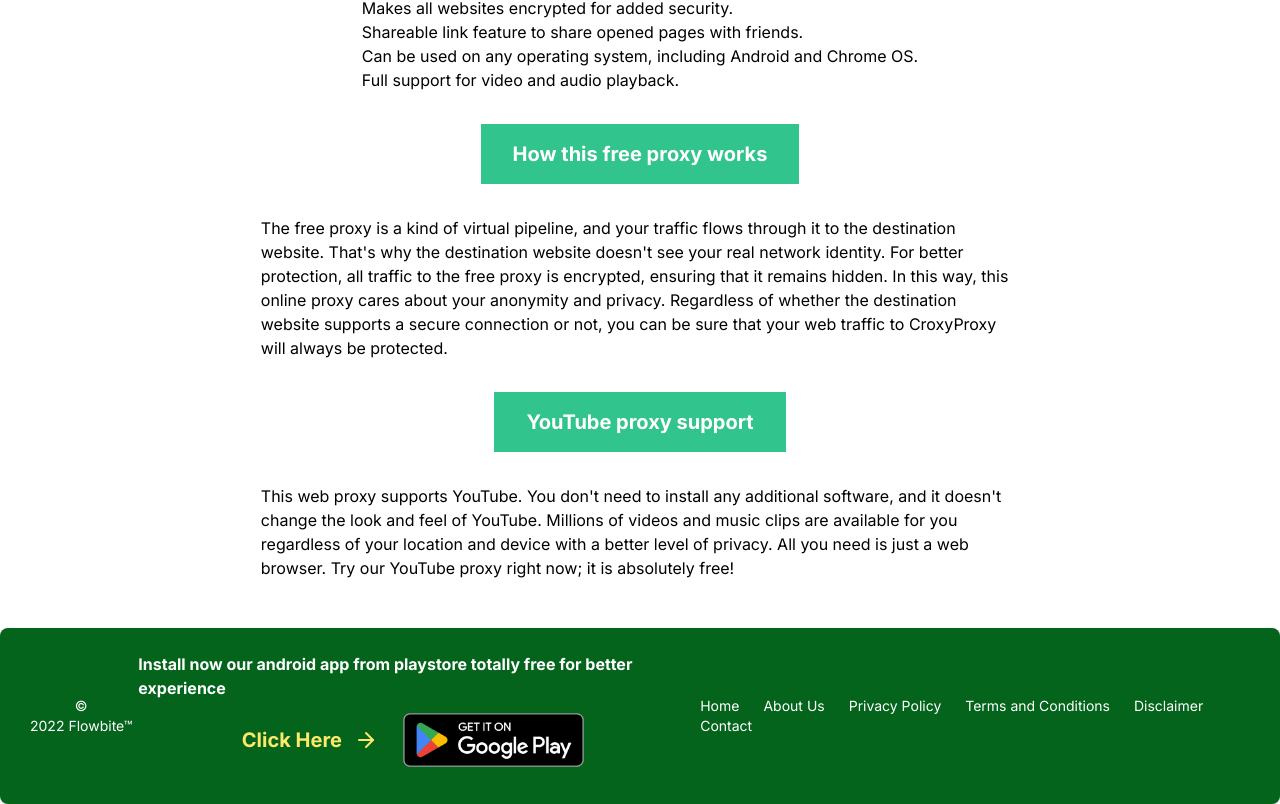
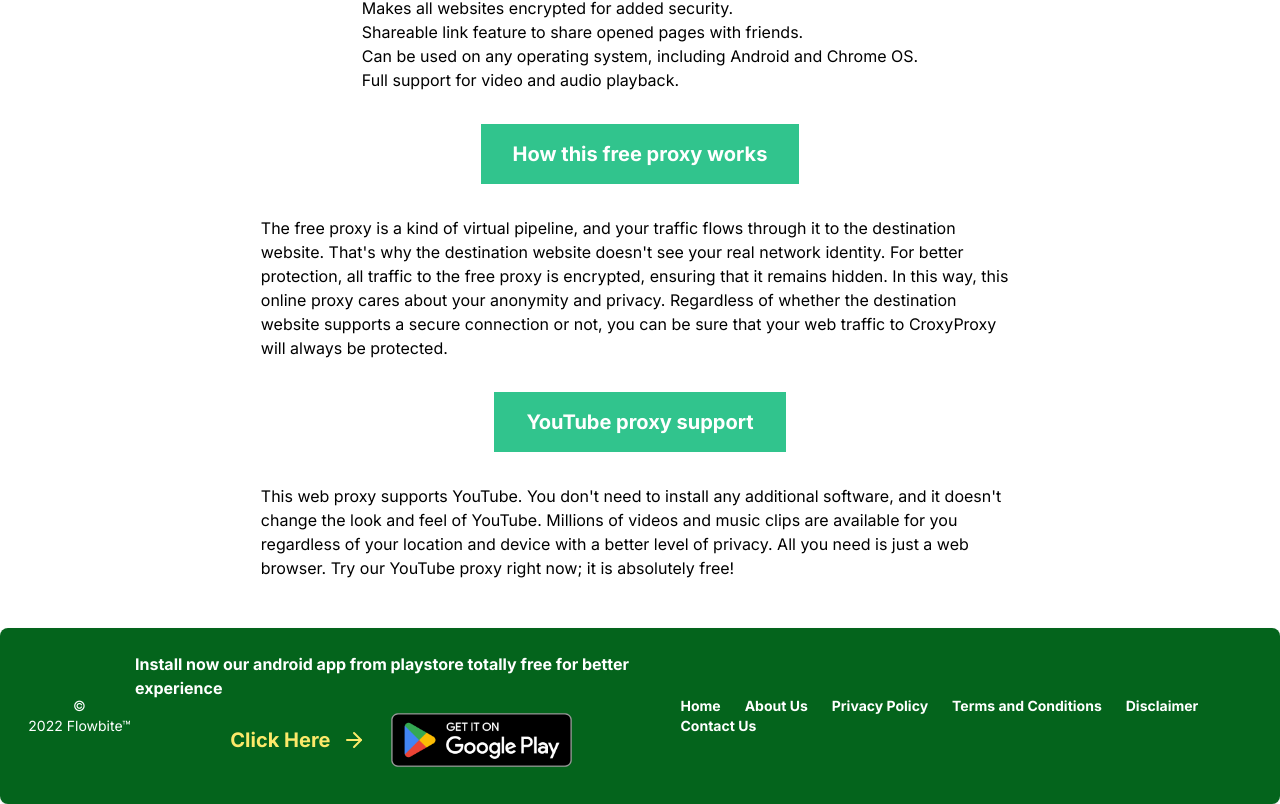
Before and after one commit to faisalakandha/proxy-site-bd, a Next.js app: page / in a window 1280 px wide. Shown: the part 1878-2682 px from the top of the page. Built offline with nearby package versions, Linux system fonts and the light colour scheme.

Commit message:
Patch up

```diff
--- a/src/Footer/index.tsx
+++ b/src/Footer/index.tsx
@@ -16,13 +16,13 @@ export function SiteFooter() {
                     <img src="/images/google-play-badge.png" className="h-20" />
                 </div>
             </div>
-            <Footer.LinkGroup>
+            <Footer.LinkGroup className="pr-6 font-bold">
                 <Footer.Link className="text-white" href="#">Home</Footer.Link>
                 <Footer.Link className="text-white" href="#">About Us</Footer.Link>
                 <Footer.Link className="text-white" href="#">Privacy Policy</Footer.Link>
                 <Footer.Link className="text-white" href="#">Terms and Conditions</Footer.Link>
                 <Footer.Link className="text-white" href="#">Disclaimer</Footer.Link>
-                <Footer.Link className="text-white" href="#">Contact</Footer.Link>
+                <Footer.Link className="text-white" href="#">Contact Us</Footer.Link>
             </Footer.LinkGroup>
         </Footer>
     );
--- a/src/Header/index.tsx
+++ b/src/Header/index.tsx
@@ -11,7 +11,7 @@ export function Header() {
         <img src="https://www.bdlawnews.com/wp-content/uploads/2021/06/bdln-logos.png" className="mr-3 h-10 sm:h-9" alt="Proxy Server BD Logo" />
       </Navbar.Brand>
       <Navbar.Toggle />
-      <Navbar.Collapse>
+      <Navbar.Collapse className="pr-6">
         <Navbar.Link className="text-white"  href="#">
           Home
         </Navbar.Link>
```
Also changed, not shown: tasks.txt (added).
